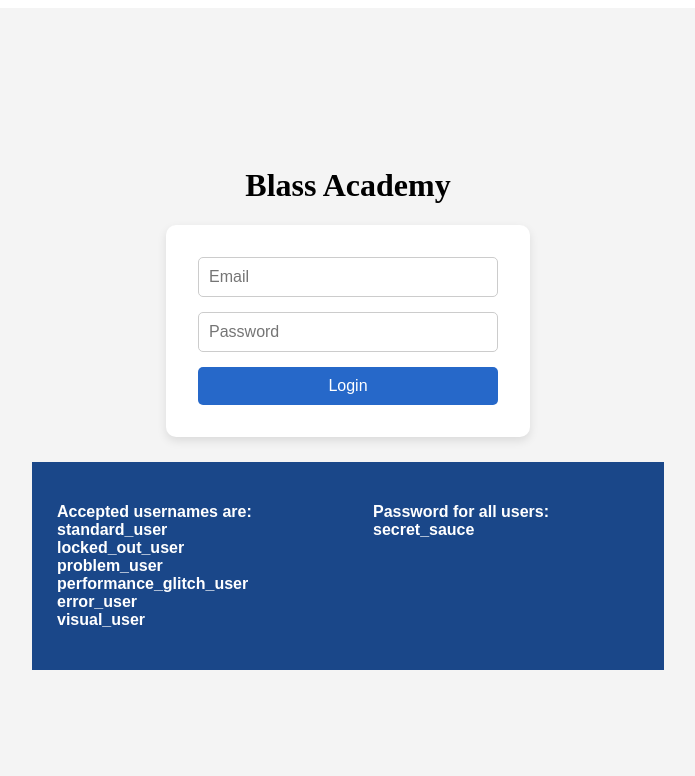
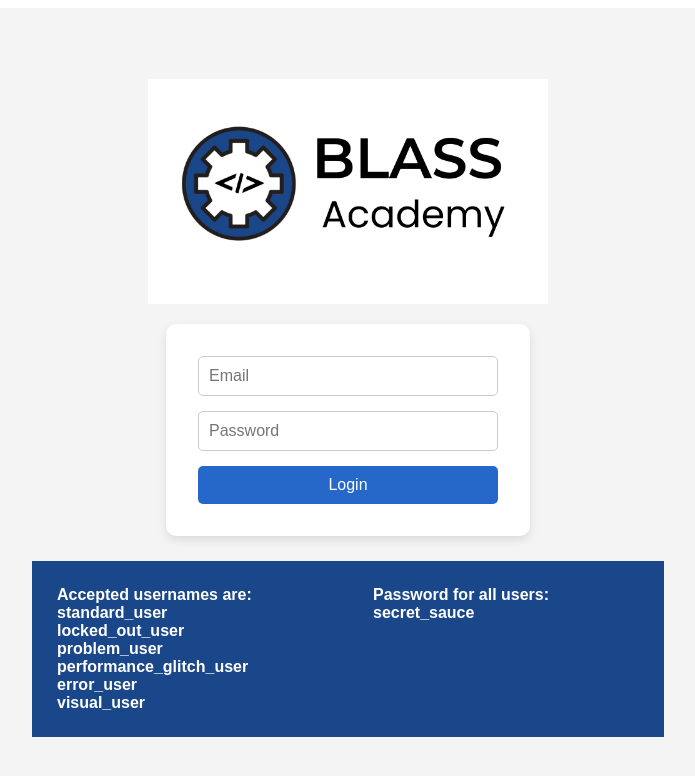
Before and after one commit to calvario31/FrontWebBlassAcademy, a React (Vite) app: page / in a window 1280 px wide. Shown: the top 776 px of the page, without its empty margins (292-987 px from the left). Built offline with nearby package versions, Linux system fonts and the light colour scheme.

Commit message:
Login updates

```diff
--- a/package.json
+++ b/package.json
@@ -12,7 +12,8 @@
   "dependencies": {
     "react": "^19.0.0",
     "react-dom": "^19.0.0",
-    "react-router-dom": "^7.4.1"
+    "react-router-dom": "^7.4.1",
+    "sass": "^1.86.3"
   },
   "devDependencies": {
     "@eslint/js": "^9.21.0",
--- a/src/Login.jsx
+++ b/src/Login.jsx
@@ -1,8 +1,18 @@
 import { useState } from "react";
 import { useNavigate } from "react-router-dom";
-import "./Login.css"; // Import the CSS file
+import "./Login.scss"; // Import the CSS file
+import logo from './assets/logos/logoBlassAcademyLetra.png'
+
 
 function Login() {
+    const usernames = [
+        'standard_user',
+        'locked_out_user',
+        'problem_user',
+        'performance_glitch_user',
+        'error_user',
+        'visual_user'
+    ]
     const [email, setEmail] = useState("");
     const [password, setPassword] = useState("");
     const navigate = useNavigate();
@@ -19,10 +29,10 @@ function Login() {
 
     return (
         <div className="login-container">
-            <h1> Blass Academy</h1>
+            <img src={logo}></img>
             <form onSubmit={handleSubmit}>
                 <input
-                    type="email"
+                    type="text"
                     placeholder="Email"
                     value={email}
                     onChange={(e) => setEmail(e.target.value)}
@@ -37,17 +47,12 @@ function Login() {
                 />
                 <button type="submit">Login</button>
             </form>
-            <div class="login-guide">
+            <div className="login-guide">
                 <div>
-                    <p>
-                        Accepted usernames are:<br />
-                        standard_user<br />
-                        locked_out_user<br />
-                        problem_user<br />
-                        performance_glitch_user<br />
-                        error_user<br />
-                        visual_user
-                    </p>
+                    Accepted usernames are:
+                    {usernames.map((username, index) => (
+                        <p key={index}>{username}</p>
+                    ))}
                 </div>
                 <div>
                     <p>
--- a/src/Login.css
+++ b/src/Login.scss
@@ -57,9 +57,18 @@ button:hover {
   display: flex;
   font-weight: bold;
   font-family: Arial, Helvetica, sans-serif;
+
+  p {
+    margin: 0;
+  }
 }
 
 .login-guide>div {
   padding: 25px;
   width: 50%;
 }
+
+img {
+  width: 400px;
+  margin-bottom: 20px;
+}
```
Also changed, not shown: 1 other file (tests, documents, lock files or other folders).
